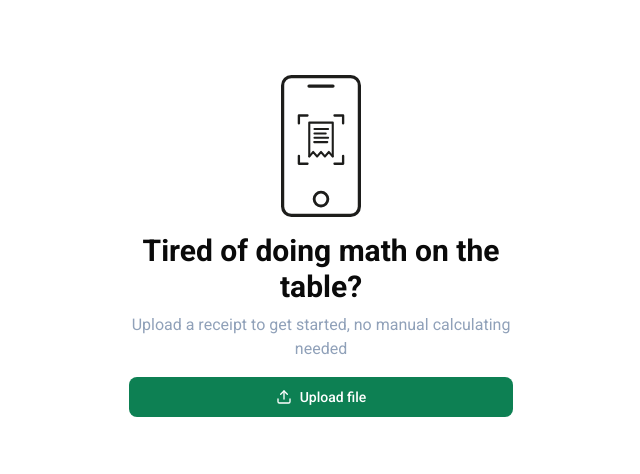
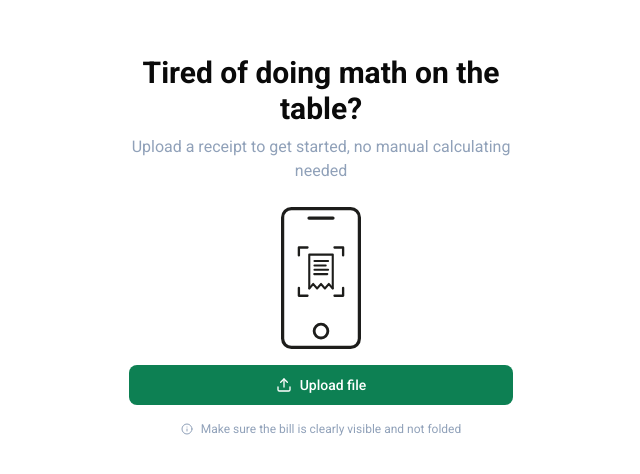
Before and after one commit to rayyefnd/Split, a Next.js app: page /split-bill in a window 1280 px wide. Shown: the part 154-628 px from the top of the page, without its empty margins (319-959 px from the left). Built offline with nearby package versions, Linux system fonts and the light colour scheme; no server answers.

Commit message:
add new info under upload button

```diff
--- a/app/split-bill/page.tsx
+++ b/app/split-bill/page.tsx
@@ -10,6 +10,7 @@ import { motion } from "framer-motion"
 
 //Icon
 import {
+  Info,
   Upload,
 } from 'lucide-react'
 
@@ -68,20 +69,20 @@ export default function SplitBill() {
 
       {/* Content */}
       <div className="flex flex-col items-center justify-center flex-1 gap-4 text-center w-full max-w-sm mx-auto">
-        <motion.div variants={item} className="flex flex-col items-center gap-4">
+        <motion.div variants={item} className="flex flex-col items-center gap-6">
+          <div className="flex flex-col w-full gap-2">
+            <h1 className="mx-auto text-3xl font-semibold w-[300]">Tired of doing math on the table?</h1>
+            <p className="mx-auto text-md text-slate-400">
+              Upload a receipt to get started, no manual calculating needed
+            </p>
+          </div>
+
           <img
             src="icons/scan-bill.svg"
             alt="Phone Bill"
             width={80}
             height={80}
           />
-
-          <div className="flex flex-col w-full gap-2">
-            <h1 className="mx-auto text-3xl font-semibold w-[300]">Tired of doing math on the table?</h1>
-            <p className="mx-auto text-md text-slate-400">
-              Upload a receipt to get started, no manual calculating needed
-            </p>
-          </div>
         </motion.div>
 
         {/* Button */}
@@ -102,6 +103,11 @@ export default function SplitBill() {
             onExtracted={(billId) => router.push(`/split-bill/${billId}`)}
           />
         </motion.div>
+
+        <div className="flex items-center">
+          <Info className="mr-2 h-3 w-3 text-slate-400"/>
+          <p className="text-xs text-slate-400">Make sure the bill is clearly visible and not folded</p>
+        </div>
       </div>
     </motion.div>
   )
```
